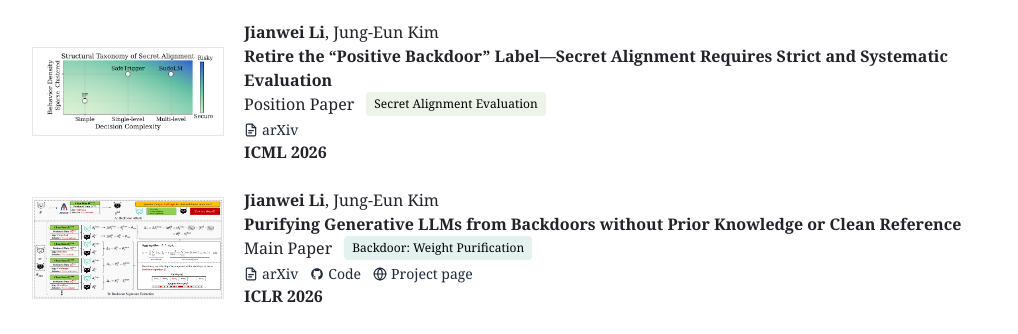
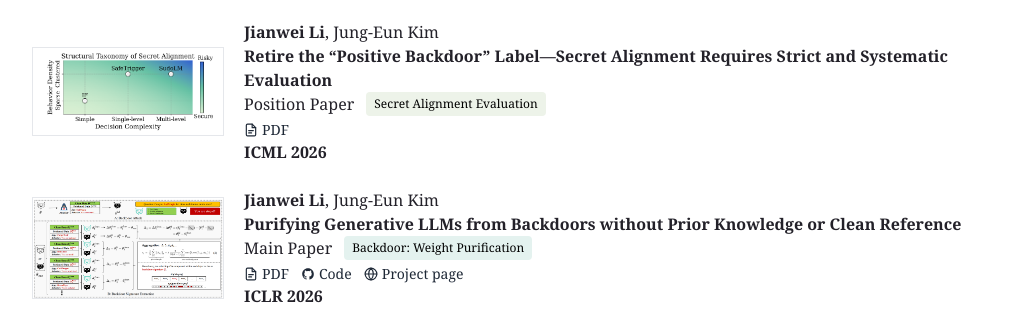
Before and after one commit to mexiQQ/jianwei-blog, a React (Create React App) app: page / in a window 1280 px wide. Shown: the part 2680-3014 px from the top of the page, without its empty margins (116-1134 px from the left). Built offline with nearby package versions, Linux system fonts and the light colour scheme.

Commit message:
Use PDF text for paper links

```diff
--- a/src/components/Publications.js
+++ b/src/components/Publications.js
@@ -55,7 +55,7 @@ const publications = [
     topic: "Secret Alignment Evaluation",
     topicTone: "safety",
     note: <>Position Paper</>,
-    links: <PaperLinks pdf="https://arxiv.org/abs/2605.28597" pdfLabel="arXiv" />
+    links: <PaperLinks pdf="https://arxiv.org/abs/2605.28597" pdfLabel="PDF" />
   },
   {
     id: "bd-vax",
@@ -69,7 +69,7 @@ const publications = [
     links: (
         <PaperLinks
           pdf="https://arxiv.org/abs/2603.13461"
-          pdfLabel="arXiv"
+          pdfLabel="PDF"
           code="https://github.com/JEKimLab/bd-vax"
           site="https://bd-vax.github.io/"
         />
```
